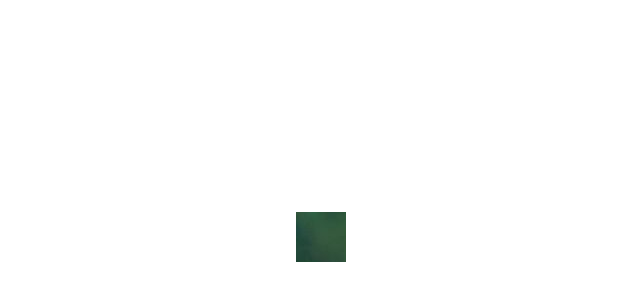
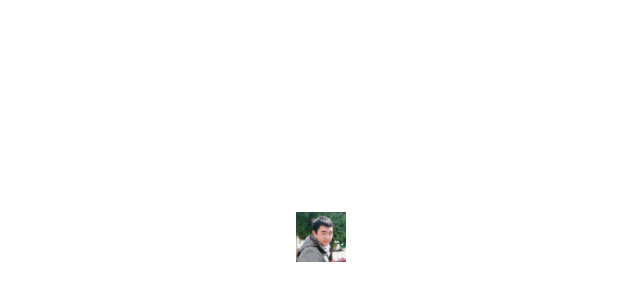
Before and after one commit to xiaokeaizhaoxuan/xiaokeaizhaoxuan.github.io, a plain HTML site: page index.html in a window 1280 px wide. Shown: the part 188-488 px from the top of the page, without its empty margins (344-984 px from the left). Drawn offline with Linux system fonts and the light colour scheme.

Commit message:
Update index.html

```diff
--- a/index.html
+++ b/index.html
@@ -1,6 +1,6 @@
 <html>
 <body>
-<div id='t' onmouseover='onhover()' style='width:50px;height:50px;background-image: url(./zx.jpg);position: fixed;top:50%;left:50%'></div>
+<div id='t' onmouseover='onhover()' style='width:50px;height:50px;background-image: url(./zx.jpg);background-size:100% 100%;position: fixed;top:50%;left:50%'></div>
 </body>
 <script src="./JQuery.js"></script>
 <script>
```
